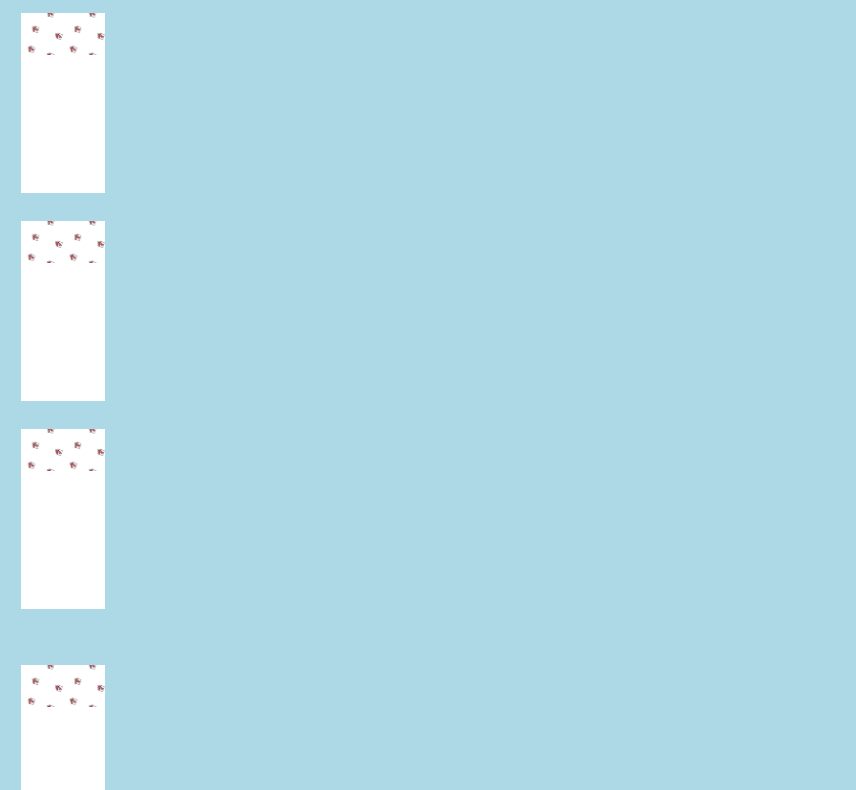
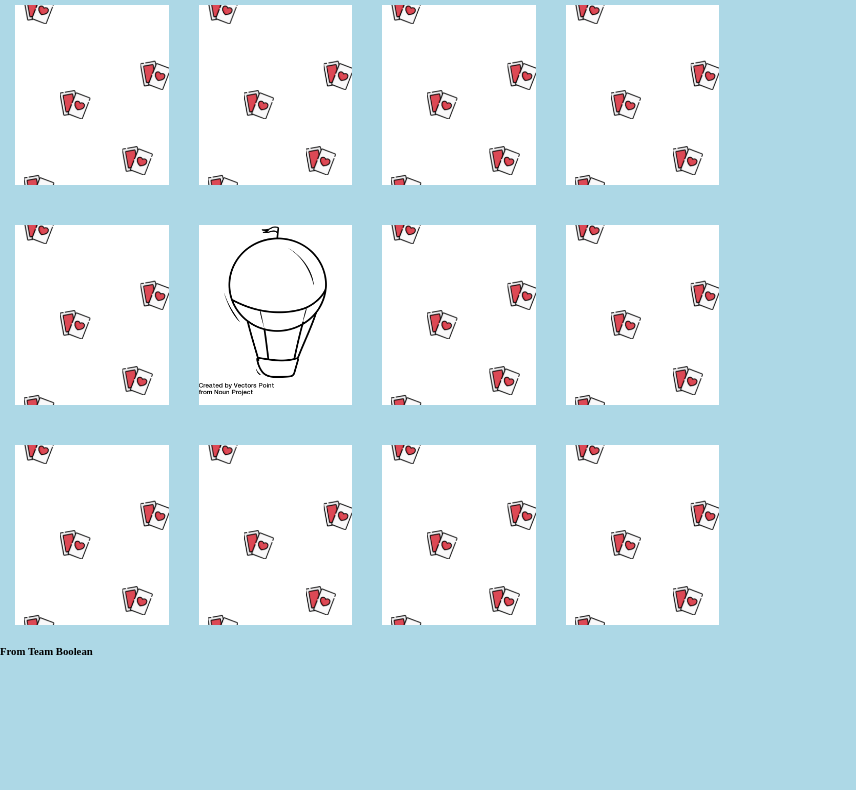
Before and after one commit to France900/html-css-memory, a plain HTML site: page index.html in a window 1280 px wide. Shown: the part 52-842 px from the top of the page, without its empty margins (0-856 px from the left). After the commit the page ends 800 px from the top, so only its background shows below. Drawn offline with Linux system fonts and the light colour scheme.

Commit message:
a bit after
ancora in alto mare

```diff
--- a/assets/master.css
+++ b/assets/master.css
@@ -5,7 +5,7 @@
   box-sizing: border-box;
 }
 
-.col::after {
+.row::after {
   content: "";
   clear: both;
   display: table;
@@ -13,24 +13,55 @@
 
 body {
   background-color: lightblue;
+  width: 100%;
 }
 
-.col {
+
+
+.card, .bgk-white{
   float: left;
 }
 
 /* --- CARD SELECTORS --- */
 .card {
-  background-color: white;
+  background: url("./img/pattern.png");
+  background-repeat: repeat-y;
+  background-position: center;
+  background-size: cover;
   width: 12%;
-  margin: 4% 3%;
-  min-height: 180px;
+  margin: 20px 15px;
+  height: 180px;
 }
 
-img {
-  max-width: 100%;
+.bgk-white {
+  width: 12%;
+  margin: 20px 15px;
+  height: 180px;
+  background-color: white;
+}
+
+.balloon {
+  background-image: url("./img/balloon.png");
+  width: 100%;
+  height: 100%;
+  background-position: center;
+  background-size: cover;
+}
+
+
+
+
+
+
+
+
+
+
+
+/* img {
   vertical-align: middle;
-}
+  width: 20px;
+} */
 
 
 
--- a/index.html
+++ b/index.html
@@ -8,63 +8,50 @@
   </head>
 
   <body>
-    <header>
+    <header class="container">
       <h1>MEMORY GAME</h1>
     </header>
 
-    <main>
-      <!-- FIRST COLUMN -->
-      <div class="col">
+    <main class="container">
+      <!-- FIRST row -->
+      <div class="row">
         <div class="card">
-          <img src="./assets/img/pattern.png" alt="">
+
         </div>
         <div class="card">
-          <img src="./assets/img/pattern.png" alt="">
         </div>
         <div class="card">
-          <img src="./assets/img/pattern.png" alt="">
+        </div>
+        <div class="card">
         </div>
       </div>
-      <!-- SECOND COLUMN -->
-      <div class="col">
+      <!-- SECOND row -->
+      <div class="row">
         <div class="card">
-          <img src="./assets/img/pattern.png" alt="">
+        </div>
+        <div class="bgk-white">
+          <div class="balloon"></div>
         </div>
         <div class="card">
-          <img src="./assets/img/noun_air_balloon_3134741.png" alt="">
         </div>
         <div class="card">
-          <img src="./assets/img/pattern.png" alt="">
         </div>
       </div>
-      <!-- THIRD COLUMN -->
-      <div class="col">
+      <!-- THIRD row -->
+      <div class="row">
         <div class="card">
-          <img src="./assets/img/pattern.png" alt="">
         </div>
         <div class="card">
-          <img src="./assets/img/pattern.png" alt="">
         </div>
         <div class="card">
-          <img src="./assets/img/pattern.png" alt="">
-        </div>
-      </div>
-      <!-- FOURTH COLUMN -->
-      <div class="col">
-        <div class="card">
-          <img src="./assets/img/pattern.png" alt="">
         </div>
         <div class="card">
-          <img src="./assets/img/pattern.png" alt="">
-        </div>
-        <div class="card">
-          <img src="./assets/img/pattern.png" alt="">
         </div>
       </div>
 
     </main>
 
-    <footer>
+    <footer class="container">
       <h6>From Team Boolean</h6>
     </footer>
 
```
Also changed, not shown: assets/img/balloon.png (renamed from assets/img/noun_air_balloon_3134741.png).
